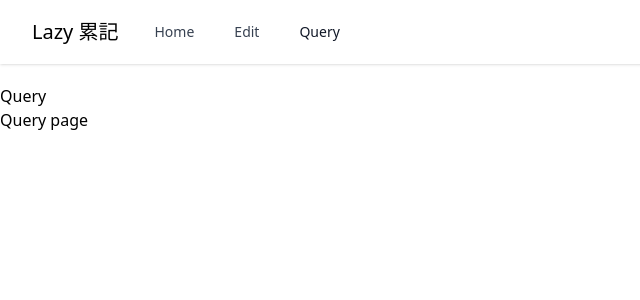
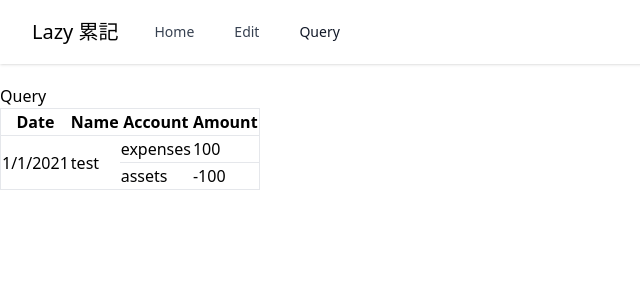
Before and after one commit to lancatlin/lazy-finance, a Vue app in the folder app/: page /query in a window 1280 px wide. Shown: the top 300 px of the page, without its empty margins (0-640 px from the left). Built offline with nearby package versions, Linux system fonts and the light colour scheme; what vue-toast-notification would draw is missing.

Commit message:
feat: display transactions on table

```diff
--- a/app/src/views/Query.vue
+++ b/app/src/views/Query.vue
@@ -1,6 +1,59 @@
+<script setup lang="ts">
+import { ref } from "vue";
+import { Transaction } from "../models/types";
+
+// convert iso date to Date
+function convertDate(date: string) {
+  return new Date(date);
+}
+
+const transactions = ref<Transaction[]>([
+  {
+    name: "test",
+    date: convertDate("2021-01-01"),
+    accounts: [
+      {
+        name: "expenses",
+        amount: 100,
+        commodity: "$",
+      },
+      {
+        name: "assets",
+        amount: -100,
+        commodity: "$",
+      },
+    ],
+  },
+]);
+</script>
 <template>
-    <div>
-        <h1>Query</h1>
-        <p>Query page</p>
-    </div>
+  <div>
+    <h1>Query</h1>
+    <table class="table-auto border">
+      <tr class="border">
+        <th>Date</th>
+        <th>Name</th>
+        <th>Account</th>
+        <th>Amount</th>
+      </tr>
+      <template v-for="transaction in transactions" :key="transaction.date">
+        <tr class="border">
+          <td :rowspan="transaction.accounts.length">
+            {{ transaction.date.toLocaleDateString() }}
+          </td>
+          <td :rowspan="transaction.accounts.length">{{ transaction.name }}</td>
+          <td>{{ transaction.accounts[0].name }}</td>
+          <td>{{ transaction.accounts[0].amount }}</td>
+        </tr>
+        <tr
+          class="border"
+          v-for="(account, index) in transaction.accounts.slice(1)"
+          :key="`${transaction.date}-${index}`"
+        >
+          <td>{{ account.name }}</td>
+          <td>{{ account.amount }}</td>
+        </tr>
+      </template>
+    </table>
+  </div>
 </template>
```
